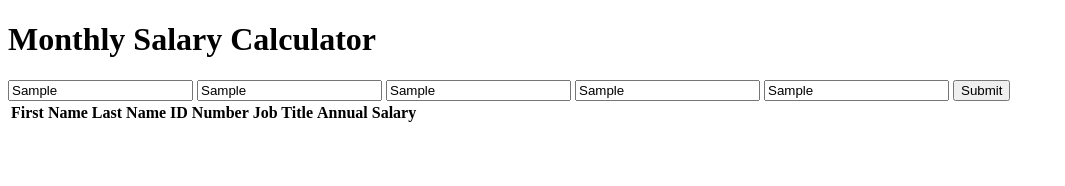
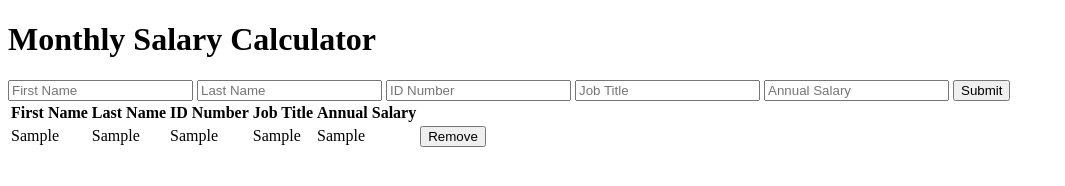
Before and after one commit to jgaffaney/weekend-jquery-salary-calculator, a plain HTML site: page index.html in a window 1280 px wide. Both pictures are taken after typing "Sample", "Sample", "Sample", "Sample", "Sample" into the empty fields and a click on the button "Submit". Shown: the whole page, without its empty margins (0-1065 px from the left). Drawn offline with Linux system fonts and the light colour scheme.

Commit message:
functions for add employees, display, and remove

```diff
--- a/client.js
+++ b/client.js
@@ -1,29 +1,68 @@
 console.log('JS');
 
 $(readyNow);
+//initialize global variables
 let employees = [];
 let totalSalary = 0;
 
-//click listeners
-$('#submit').on('click', addEmployee)
 
 function readyNow() {
-    console.log('JQ');
+
+    //click listeners
+    $('#submit').on('click', addEmployee)
+
+    //dynamic click listener
+    $('#employeeDataTable').on('click', '.removeEmployee', removeEmployee)
+
 }
 
 //a function to add an employee to the employees array
-function addEmployee(){
+function addEmployee() {
     //get inputs from the employee
     //create an employee object
+    const employee = {
+        firstName: $('#employeeFirstName').val(),
+        lastName: $('#employeeLastName').val(),
+        employeeID: $('#employeeID').val(),
+        jobTitle: $('#employeeJobTitle').val(),
+        annualSalary: $('#employeeSalary').val()
+    }
     //push the employee object to the employees array
+    employees.push(employee);
+    console.log(employees);
 
+
+    //empty the inputs
+    $('#employeeFirstName').val('');
+    $('#employeeLastName').val('');
+    $('#employeeID').val('');
+    $('#employeeJobTitle').val('');
+    $('#employeeSalary').val('');
+
+    //update DOM
+    displayEmployees();
 }
 
 //a function to display all employees on the DOM
 function displayEmployees() {
     //clear the DOM
+    $('#tableBody').empty();
     //loop through employees array
     //append each employee to the table
+    for(let employee of employees) {
+        const tableRow = $(`
+            <tr>
+                <td>${employee.firstName}</td>
+                <td>${employee.lastName}</td>
+                <td>${employee.employeeID}</td>
+                <td>${employee.jobTitle}</td>
+                <td>${employee.annualSalary}</td>
+                <td><button class="removeEmployee">Remove</button>
+            </tr>
+        `)
+        $('#tableBody').append(tableRow);
+
+    }
 
 }
 
@@ -34,3 +73,10 @@ function calculateMonthly() {
     //loop through employees
     //add annualSalary to totalSalary
 }
+
+//a function to remove an employee from employees and the DOM
+//recalculate monthly salary costs
+function removeEmployee() {
+    $(this).closest('tr').remove();
+    calculateMonthly();
+}
--- a/index.html
+++ b/index.html
@@ -13,11 +13,11 @@
     <h1>Monthly Salary Calculator</h1>
 
     <div class="inputs">
-        <input type="text" placeholder="First Name">
-        <input type="text" placeholder="Last Name">
-        <input type="text" placeholder="ID Number">
-        <input type="text" placeholder="Job Title" id="">
-        <input type="text" placeholder="Annual Salary">
+        <input type="text" placeholder="First Name" id="employeeFirstName">
+        <input type="text" placeholder="Last Name" id="employeeLastName">
+        <input type="text" placeholder="ID Number" id="employeeID">
+        <input type="text" placeholder="Job Title" id="employeeJobTitle">
+        <input type="text" placeholder="Annual Salary" id="employeeSalary">
         <button id="submit">Submit</button>
     </div>
 
@@ -32,7 +32,7 @@
                 <th></th> <!-- empty column for delete button-->
             </tr>
         </thead>
-        <tbody>
+        <tbody id="tableBody">
             <!-- This is the place for the employee data to go -->
         </tbody>
     </table>
```
